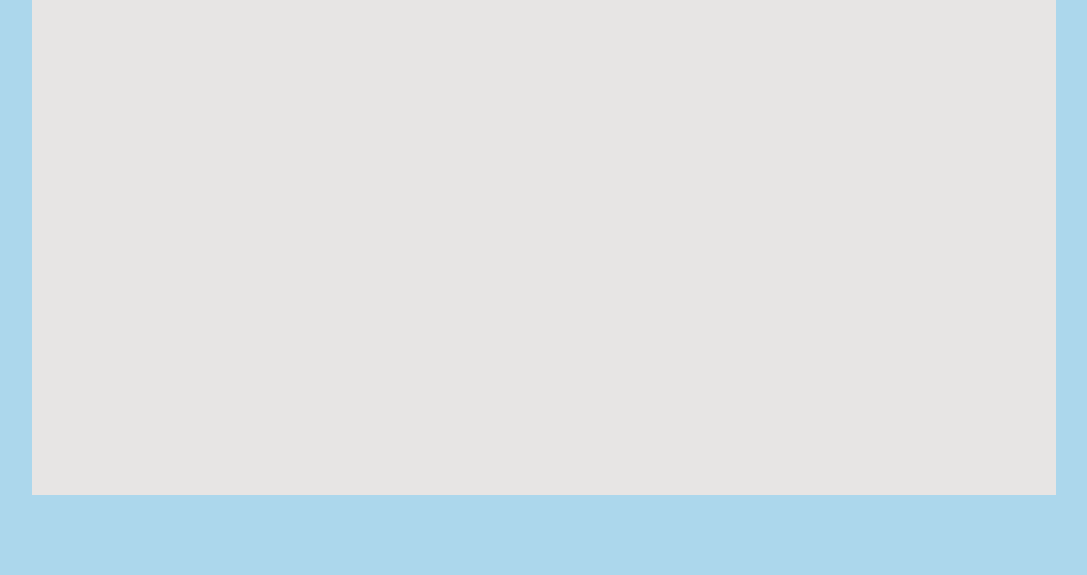
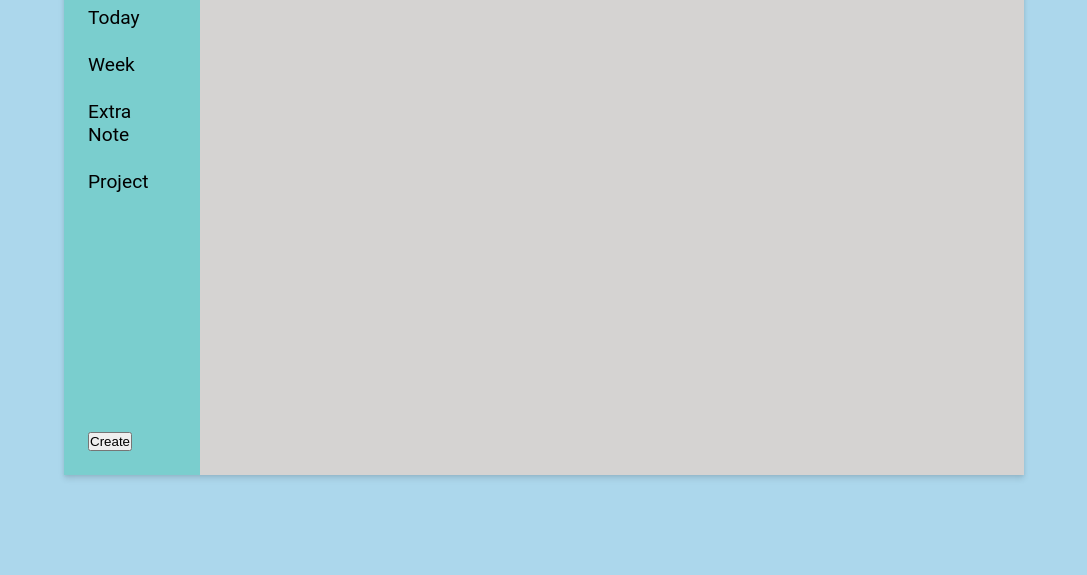
Before and after one commit to Rurutabi/Project-Todo-List, a plain HTML site: page index.html in a window 1280 px wide. Shown: the part 225-800 px from the top of the page, without its empty margins (96-1183 px from the left). Drawn offline with Linux system fonts and the light colour scheme.

Commit message:
create simple sidebar

```diff
--- a/index.html
+++ b/index.html
@@ -15,7 +15,24 @@
           <img src="./images/icon.png" alt="diary-icon" class="icon" />
           <h2 class="heading">ToDo List</h2>
         </div>
-        <div class="content-container"></div>
+        <div class="content-container">
+          <div class="sidebar">
+            <div class="content-list">
+              <li>Home</li>
+              <li>Today</li>
+              <li>Week</li>
+              <li>Extra Note</li>
+              <li>Project</li>
+            </div>
+            <div class="create-new">
+              <button>Create</button>
+            </div>
+          </div>
+          <div class="note">
+            <h1>testing</h1>
+            <h2>go go</h2>
+          </div>
+        </div>
       </div>
     </div>
   </body>
--- a/style.css
+++ b/style.css
@@ -17,6 +17,10 @@ body {
     Ubuntu, Cantarell, "Open Sans", "Helvetica Neue", sans-serif;
   background-color: var(--main-grey);
 }
+li {
+  list-style-type: none;
+  font-size: 1.2rem;
+}
 
 .container {
   display: flex;
@@ -27,8 +31,8 @@ body {
 }
 
 .diary-container {
-  width: 80%;
-  height: 80%;
+  width: 75%;
+  height: 600px;
   background-color: #e7e5e4;
 }
 
@@ -44,4 +48,33 @@ body {
   height: 10%;
   background-color: aquamarine;
   gap: 8px;
+  box-shadow: var(--shadow);
 }
+
+.content-container {
+  display: flex;
+  height: 90%;
+  box-shadow: var(--shadow);
+}
+.sidebar {
+  display: flex;
+  flex-direction: column;
+  justify-content: space-between;
+  width: 150px;
+  padding: 24px;
+  border-right: var(--main-grey);
+  background-color: rgb(122, 206, 206);
+}
+
+.content-list {
+  display: flex;
+  flex-direction: column;
+  gap: 24px;
+}
+
+.note {
+  display: flex;
+  width: 100%;
+  flex-direction: column;
+  background-color: rgba(0, 0, 0, 0.08);
+}
```
